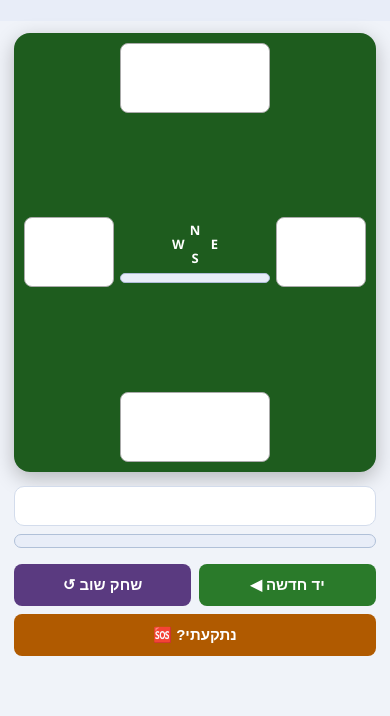
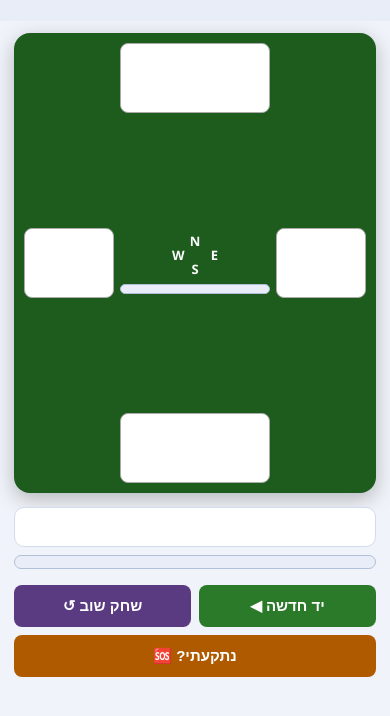
Before and after one commit to izaktl-cpu/bridge-student, a plain HTML site: page web/static/index.html in a window 390 px wide. Shown: the part 38-754 px from the top of the page. Drawn offline with Linux system fonts and the light colour scheme; no server answers.

Commit message:
תיקון מובייל — יד South כיסתה את לוח המכרז
בטלפון aspect-ratio + max-height קבעו לשולחן גובה נמוך מדי,
והיד של South גלשה ומכסה את לוח המכרז שמעליה. בטלפון עכשיו
השולחן גדל לפי התוכן (aspect-ratio:auto, max-height:none,
grid-template-rows:auto). cache-bust v=6.

Co-Authored-By: Claude Opus 4.8 <noreply@anthropic.com>

```diff
--- a/web/static/index.html
+++ b/web/static/index.html
@@ -4,7 +4,7 @@
   <meta charset="utf-8">
   <meta name="viewport" content="width=device-width, initial-scale=1">
   <title>עוזר ברידג׳ לתלמיד</title>
-  <link rel="stylesheet" href="/static/style.css?v=5">
+  <link rel="stylesheet" href="/static/style.css?v=6">
 </head>
 <body>
   <header>
@@ -42,6 +42,6 @@
     </aside>
   </main>
 
-  <script src="/static/app.js?v=5"></script>
+  <script src="/static/app.js?v=6"></script>
 </body>
 </html>
--- a/web/static/style.css
+++ b/web/static/style.css
@@ -245,7 +245,13 @@ main {
 @media (max-width: 700px) {
   main { flex-direction: column; align-items: center; }
   #side { order: 1; flex-basis: auto; width: 100%; max-width: 460px; }
-  #table-area { order: 0; width: 100%; max-height: 52vh; }
+  /* בטלפון: שהשולחן יגדל לפי התוכן ולא יידחס — אחרת יד South גולשת ומכסה את המכרז */
+  #table-area {
+    order: 0; width: 100%;
+    aspect-ratio: auto;
+    max-height: none;
+    grid-template-rows: auto auto auto;
+  }
   /* כפתורי הכרזה גדולים יותר למגע בטלפון */
   .bb-btn { height: 34px; min-width: 52px; font-size: 16px; }
   .bb-row { gap: 5px; margin: 3px 0; }
```
